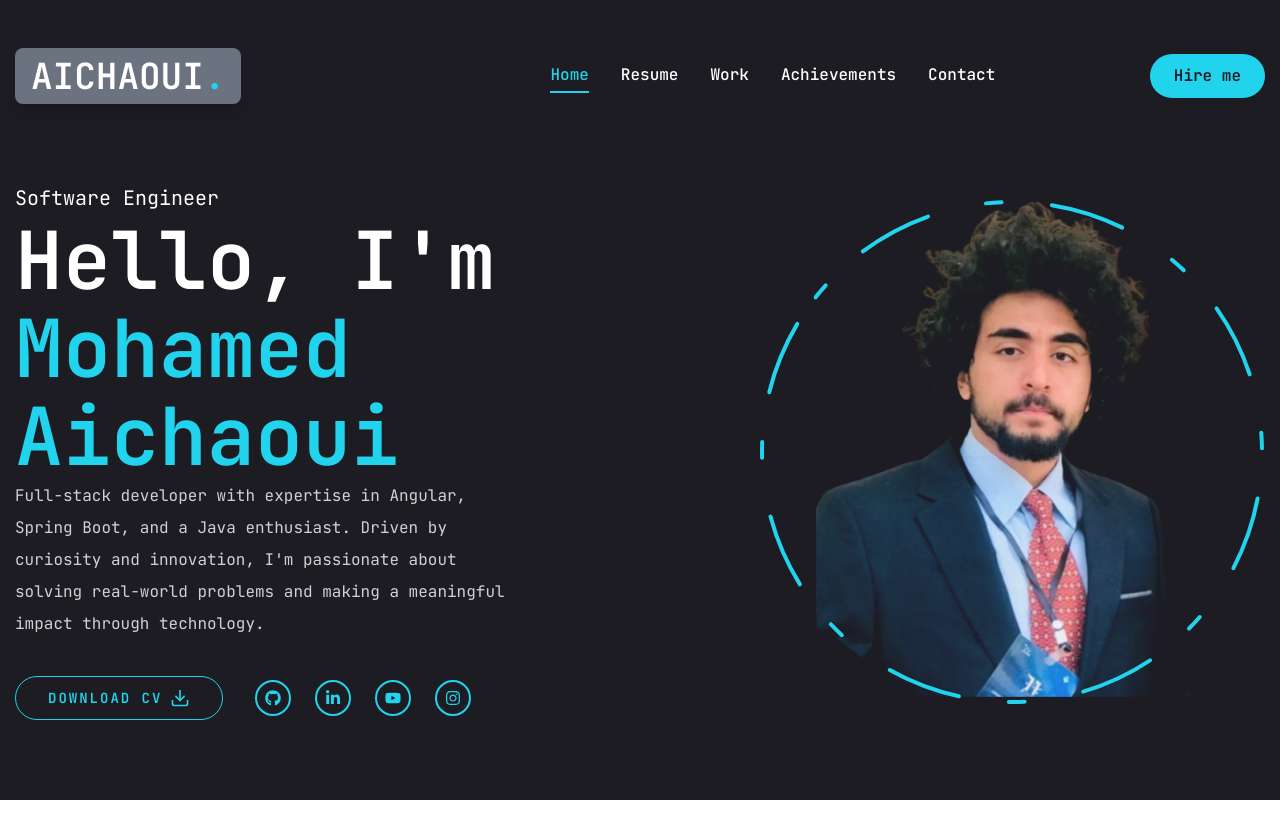
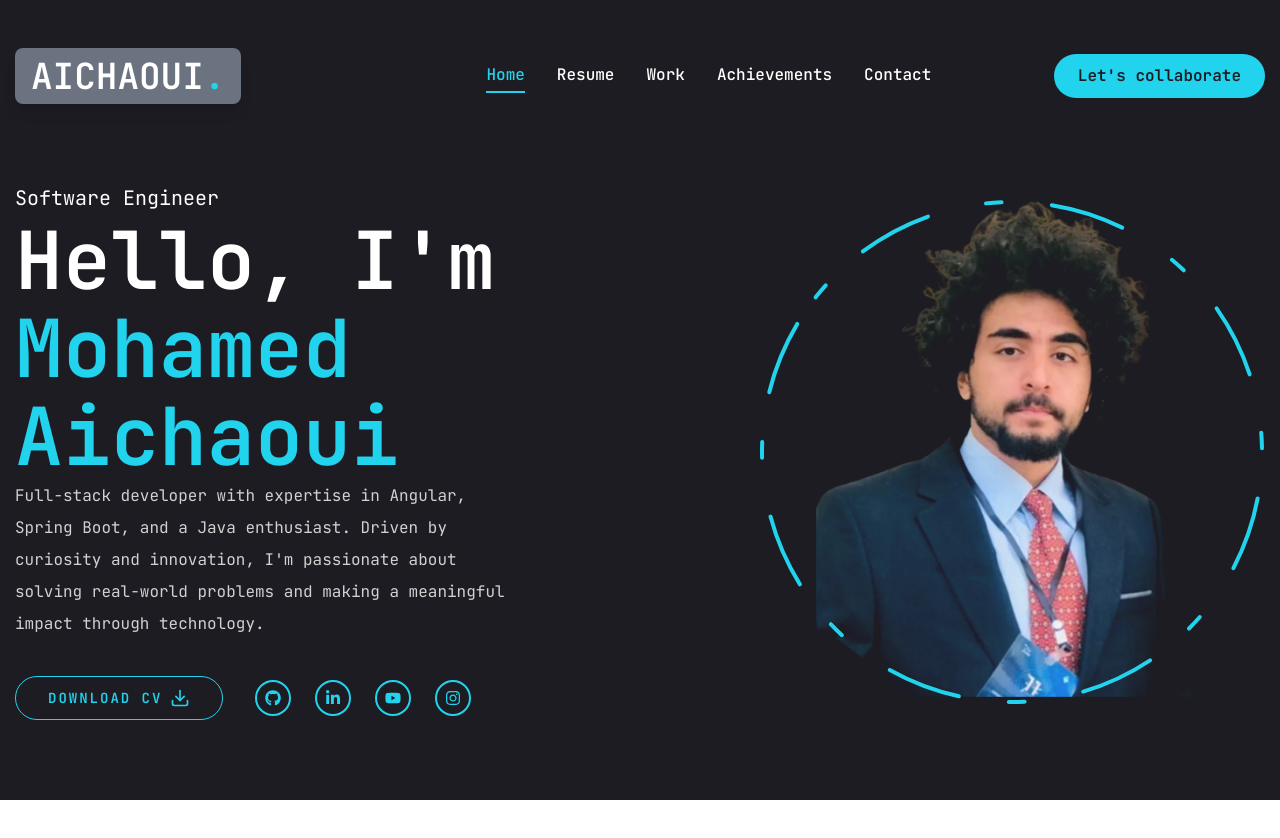
Before and after one commit to mohamedaichaouiii/project, a Next.js app: page / in a window 1280 px wide. Shown: the top 838 px of the page. Built offline with nearby package versions, Linux system fonts and the light colour scheme.

Commit message:
Update Header.jsx

```diff
--- a/components/Header.jsx
+++ b/components/Header.jsx
@@ -17,7 +17,7 @@ const Header = () => {
         <div className="hidden xl:flex items-center gap-8 "></div>
         <Nav />
         <Link href="/contact">
-        <Button >Hire me</Button>
+        <Button >Let's collaborate</Button>
         </Link>
         <div className="xl:hidden">
           <MobileNav />
```
